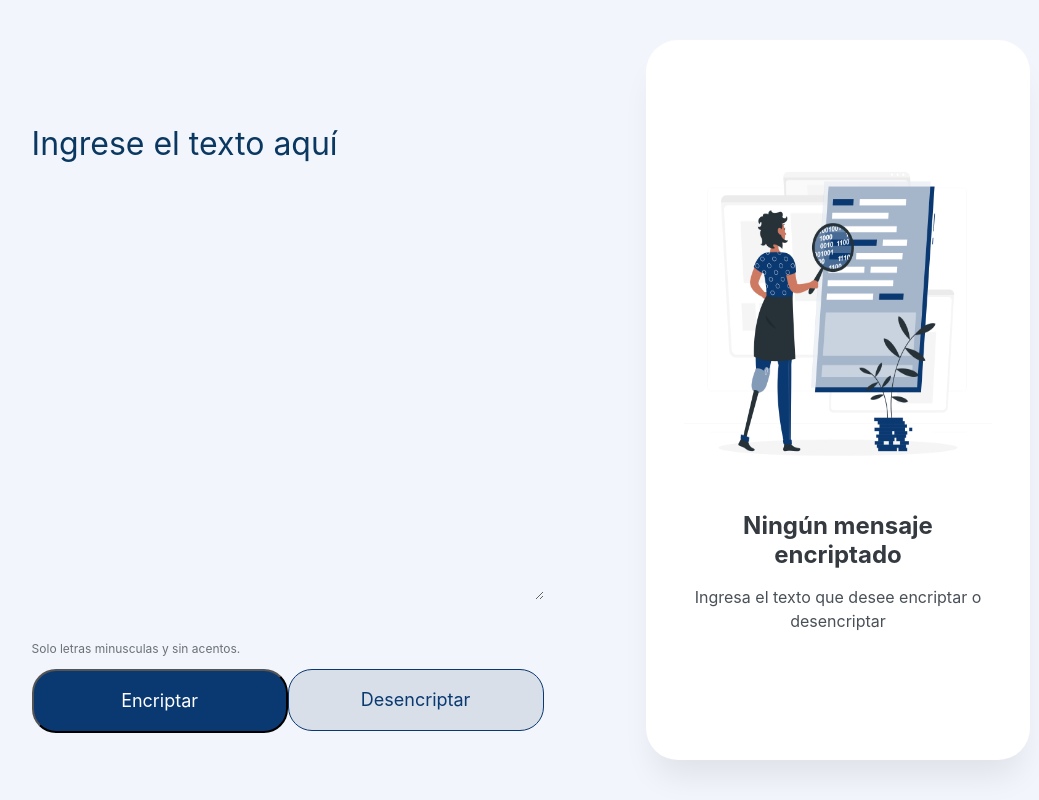
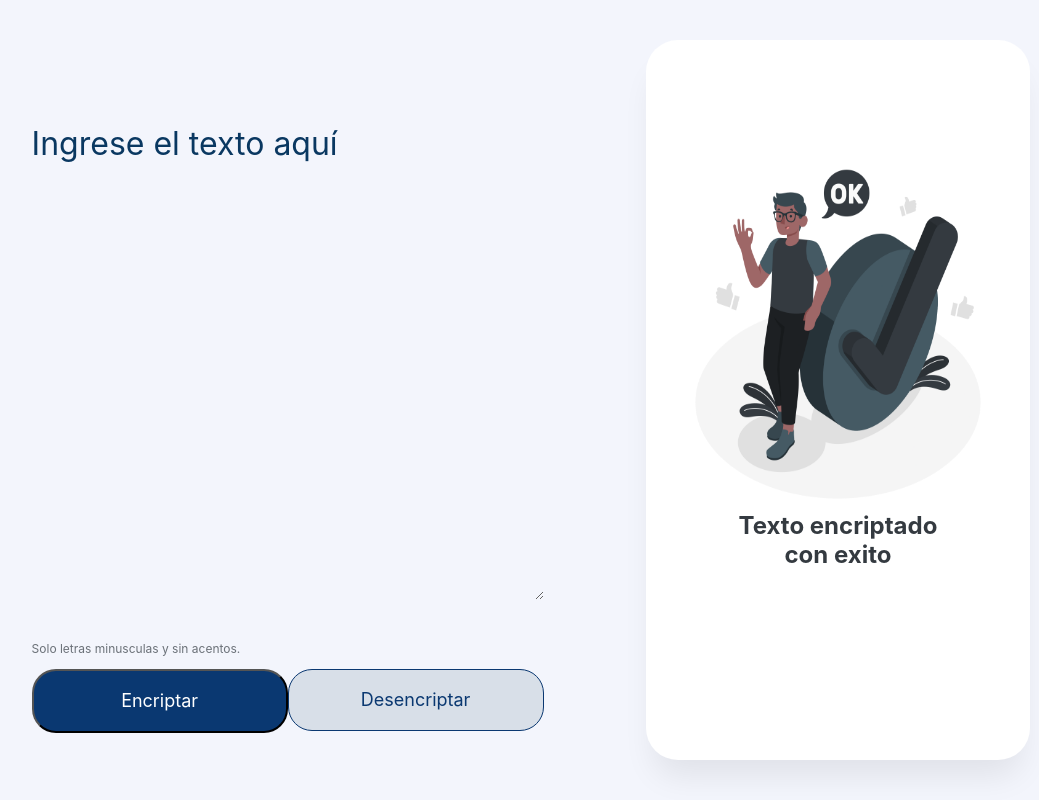
Before and after one commit to Inhurricane/legendary-text-encriptor, a plain HTML site: page index.html in a window 1280 px wide. Both pictures are taken after a click on the button "Encriptar". Shown: the whole page, without its empty margins (122-1161 px from the left). Drawn offline with Linux system fonts and the light colour scheme.

Commit message:
Funcionalidad de encriptar un texto

```diff
--- a/index.html
+++ b/index.html
@@ -37,7 +37,7 @@
       </div>
     </div>
     <div class="encriptado">
-        <img src="img/Codereview.png" alt="" id="imagen1">
+        <img src="img/Codereview.png" alt="" id="imagen">
         <div class="mensaje-encriptado" id="mensaje-encriptado">
             <h2 id="titulo-mensaje">Ningún mensaje encriptado</h2>
             <p id="parrafo">Ingresa el texto que desee encriptar o desencriptar</p>
--- a/index.js
+++ b/index.js
@@ -0,0 +1,25 @@
+function encriptar() {
+  let texto = document.getElementById("texto").value;
+  let tituloMensaje = document.getElementById("titulo-mensaje");
+  let parrafo = document.getElementById("parrafo");
+  let imagen = document.getElementById("imagen");
+
+  let textoCifrado = texto
+    .replace(/e/gi, "enter")
+    .replace(/i/gi, "imes")
+    .replace(/a/gi, "abet")
+    .replace(/o/gi, "itur")
+    .replace(/u/gi, "ufes");
+
+  if (texto.value != 0) {
+    document.getElementById("texto").value = textoCifrado;
+    tituloMensaje.textContent = "Texto encriptado con exito";
+    parrafo.textContent = "";
+    imagen.src = "img/Ok-amico.png";
+  } else {
+    imagen.src = "img/Codereview.png";
+    tituloMensaje.textContent = "Ningún mensaje encriptado";
+    parrafo.textContent = "Ingresa el texto que desee encriptar o desencriptar";
+    alert("Debes ingresar algun texto");
+  }
+}
```
